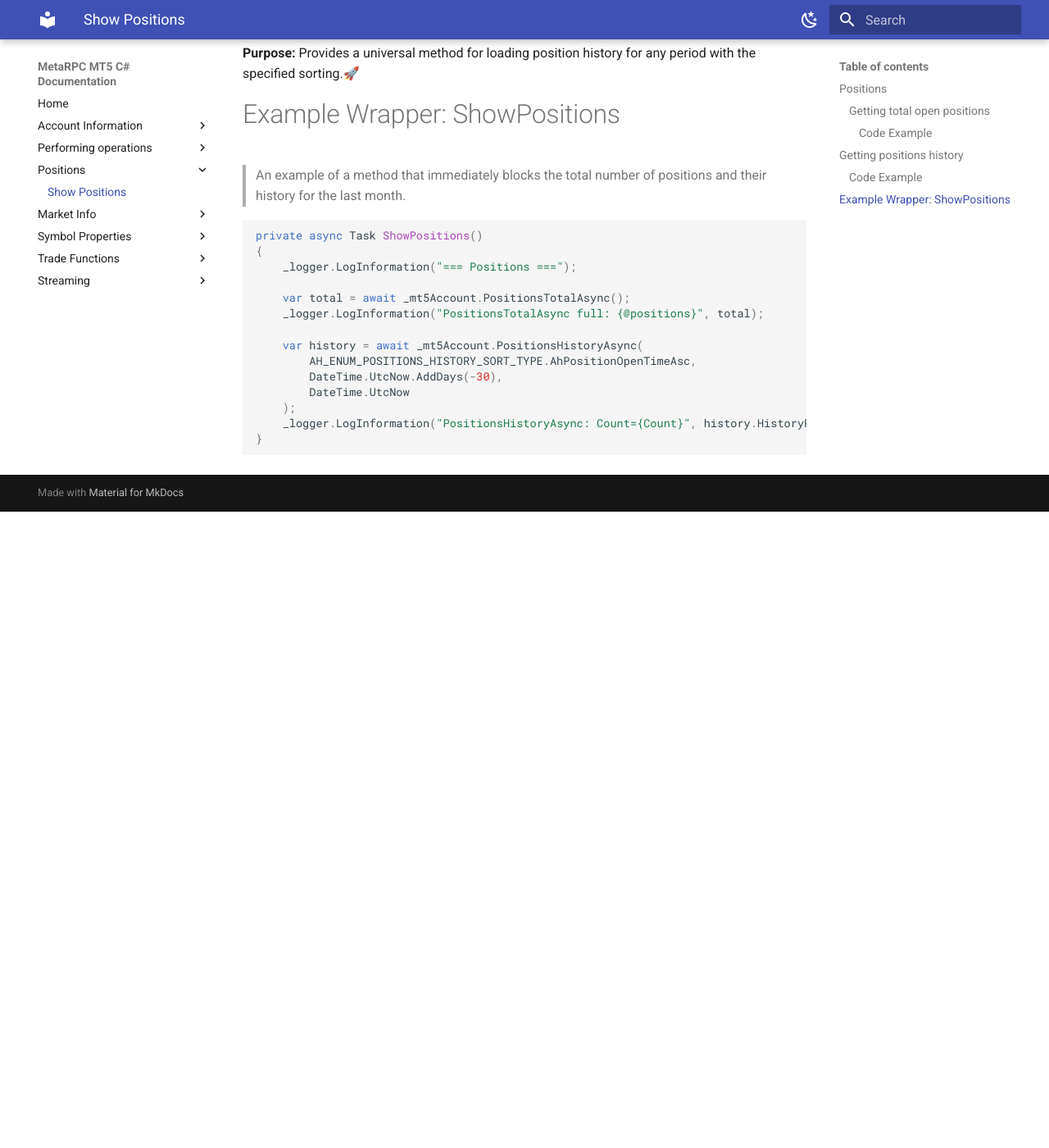
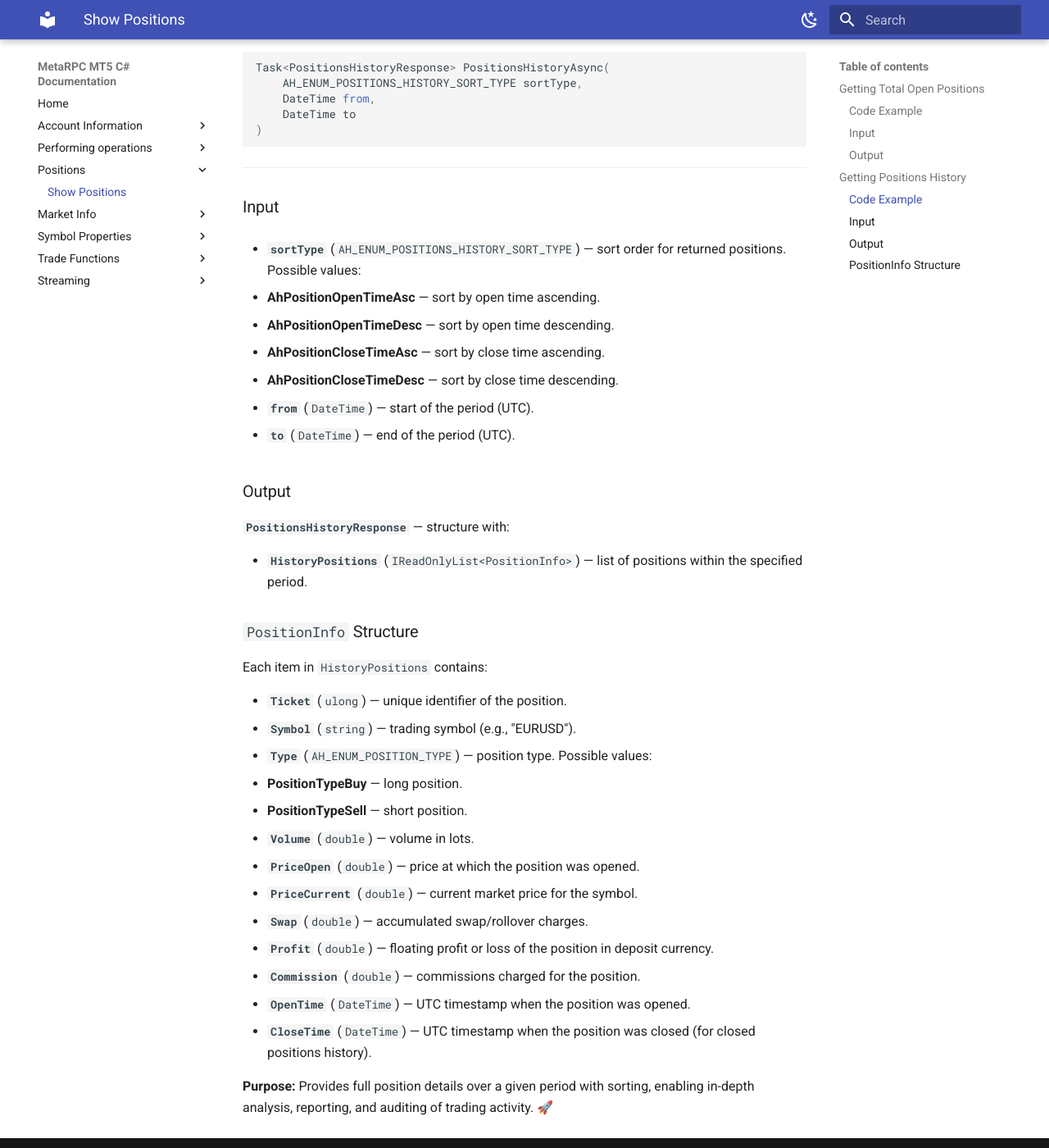
Before and after one commit to MetaRPC/CSharpMT5, an MkDocs documentation site: the page built from docs/Positions/ShowPositions.md, in a window 1280 px wide and 1400 px high, scrolled down 1209 px. Shown: the whole window at 82% size. Built offline with MkDocs 1.6.1 and Material for MkDocs 9.7.7, drawn with Linux system fonts in a browser that asks for light colours; before the commit the page ends 1833 px from its top, so only the background shows below that; some of the changed text lies outside the part shown.

Commit message:
Update ShowPositions.md

````diff
--- a/docs/Positions/ShowPositions.md
+++ b/docs/Positions/ShowPositions.md
@@ -1,34 +1,42 @@
-## Positions
+# Positions
 
-### Getting total open positions
+## Getting Total Open Positions
 
-> **Requesting** the total number of open positions on the account.
+> **Request:** total number of open positions on the account.
 
-#### Code Example
+### Code Example
 
 ```csharp
 var total = await _mt5Account.PositionsTotalAsync();
-_logger.LogInformation("PositionsTotalAsync full: {@positions}", total);
+_logger.LogInformation("PositionsTotalAsync: Total={Total}", total.Total);
 ```
-✨**Method Signature:**
+
+✨ **Method Signature:**
+
 ```csharp
- Task<PositionsTotalResponse> PositionsTotalAsync();
+Task<PositionsTotalResponse> PositionsTotalAsync()
 ```
- **Input:** None.
 
- **Output:**
-  * **PositionsTotalResponse** — object with property:
-    * **Total** (`int`) — total number of open positions.
+---
+
+### Input
+
+*None* — this method takes no parameters.
+
+### Output
+
+**`PositionsTotalResponse`** — structure with:
+
+* **`Total`** (`int`) — total number of currently open positions.
 
 **Purpose:**
-It allows you to quickly find out how many positions are currently open, without downloading detailed data for each one.🚀
+Quickly determine how many positions are currently open without fetching full position details. 🚀
 
+---
 
+## Getting Positions History
 
-
-# Getting positions history
-
-> **Requesting** the list of historical positions, sorted by open time.
+> **Request:** list of historical open/closed positions for a given period, sorted by open time (or other criteria).
 
 ### Code Example
 
@@ -40,40 +48,56 @@ var history = await _mt5Account.PositionsHistoryAsync(
 );
 _logger.LogInformation("PositionsHistoryAsync: Count={Count}", history.HistoryPositions.Count);
 ```
+
 ✨ **Method Signature:**
+
 ```csharp
-Task<PositionsHistoryResponse> PositionsHistoryAsync( AH_ENUM_POSITIONS_HISTORY_SORT_TYPE sortType, DateTime from, DateTime to );
+Task<PositionsHistoryResponse> PositionsHistoryAsync(
+    AH_ENUM_POSITIONS_HISTORY_SORT_TYPE sortType,
+    DateTime from,
+    DateTime to
+)
 ```
 
- **Input:**
- * **sortType** (`AH_ENUM_POSITIONS_HISTORY_SORT_TYPE`) — sort order (e.g., `AhPositionOpenTimeAsc`).
- * **from** (`DateTime`) — start of the period (UTC).
- * **to** (`DateTime`) — end of the period (UTC).
+---
 
- **Output:**
-  * **PositionsHistoryResponse** — object with property:
-* **HistoryPositions** (`IReadOnlyList<PositionInfo>`) — list of positions within the period.
+### Input
+
+* **`sortType`** (`AH_ENUM_POSITIONS_HISTORY_SORT_TYPE`) — sort order for returned positions. Possible values:
+
+  * **AhPositionOpenTimeAsc** — sort by open time ascending.
+  * **AhPositionOpenTimeDesc** — sort by open time descending.
+  * **AhPositionCloseTimeAsc** — sort by close time ascending.
+  * **AhPositionCloseTimeDesc** — sort by close time descending.
+
+* **`from`** (`DateTime`) — start of the period (UTC).
+
+* **`to`** (`DateTime`) — end of the period (UTC).
+
+### Output
+
+**`PositionsHistoryResponse`** — structure with:
+
+* **`HistoryPositions`** (`IReadOnlyList<PositionInfo>`) — list of positions within the specified period.
+
+### `PositionInfo` Structure
+
+Each item in `HistoryPositions` contains:
+
+* **`Ticket`** (`ulong`) — unique identifier of the position.
+* **`Symbol`** (`string`) — trading symbol (e.g., "EURUSD").
+* **`Type`** (`AH_ENUM_POSITION_TYPE`) — position type. Possible values:
+
+  * **PositionTypeBuy** — long position.
+  * **PositionTypeSell** — short position.
+* **`Volume`** (`double`) — volume in lots.
+* **`PriceOpen`** (`double`) — price at which the position was opened.
+* **`PriceCurrent`** (`double`) — current market price for the symbol.
+* **`Swap`** (`double`) — accumulated swap/rollover charges.
+* **`Profit`** (`double`) — floating profit or loss of the position in deposit currency.
+* **`Commission`** (`double`) — commissions charged for the position.
+* **`OpenTime`** (`DateTime`) — UTC timestamp when the position was opened.
+* **`CloseTime`** (`DateTime`) — UTC timestamp when the position was closed (for closed positions history).
 
 **Purpose:**
-Provides a universal method for loading position history for any period with the specified sorting.🚀
-
-# Example Wrapper: ShowPositions
-
->An example of a method that immediately blocks the total number of positions and their history for the last month.
-
-```csharp
-private async Task ShowPositions()
-{
-    _logger.LogInformation("=== Positions ===");
-
-    var total = await _mt5Account.PositionsTotalAsync();
-    _logger.LogInformation("PositionsTotalAsync full: {@positions}", total);
-
-    var history = await _mt5Account.PositionsHistoryAsync(
-        AH_ENUM_POSITIONS_HISTORY_SORT_TYPE.AhPositionOpenTimeAsc,
-        DateTime.UtcNow.AddDays(-30),
-        DateTime.UtcNow
-    );
-    _logger.LogInformation("PositionsHistoryAsync: Count={Count}", history.HistoryPositions.Count);
-}
-```
+Provides full position details over a given period with sorting, enabling in-depth analysis, reporting, and auditing of trading activity. 🚀
````
